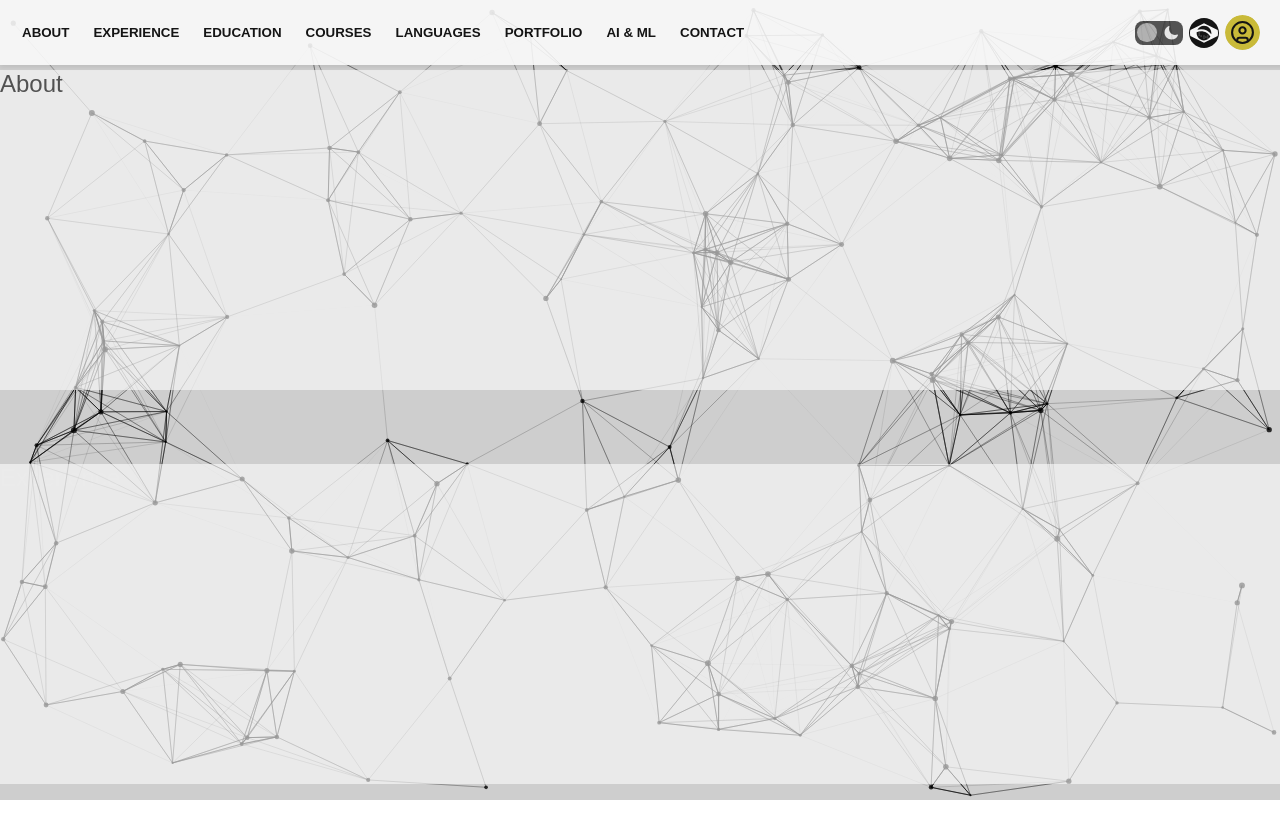
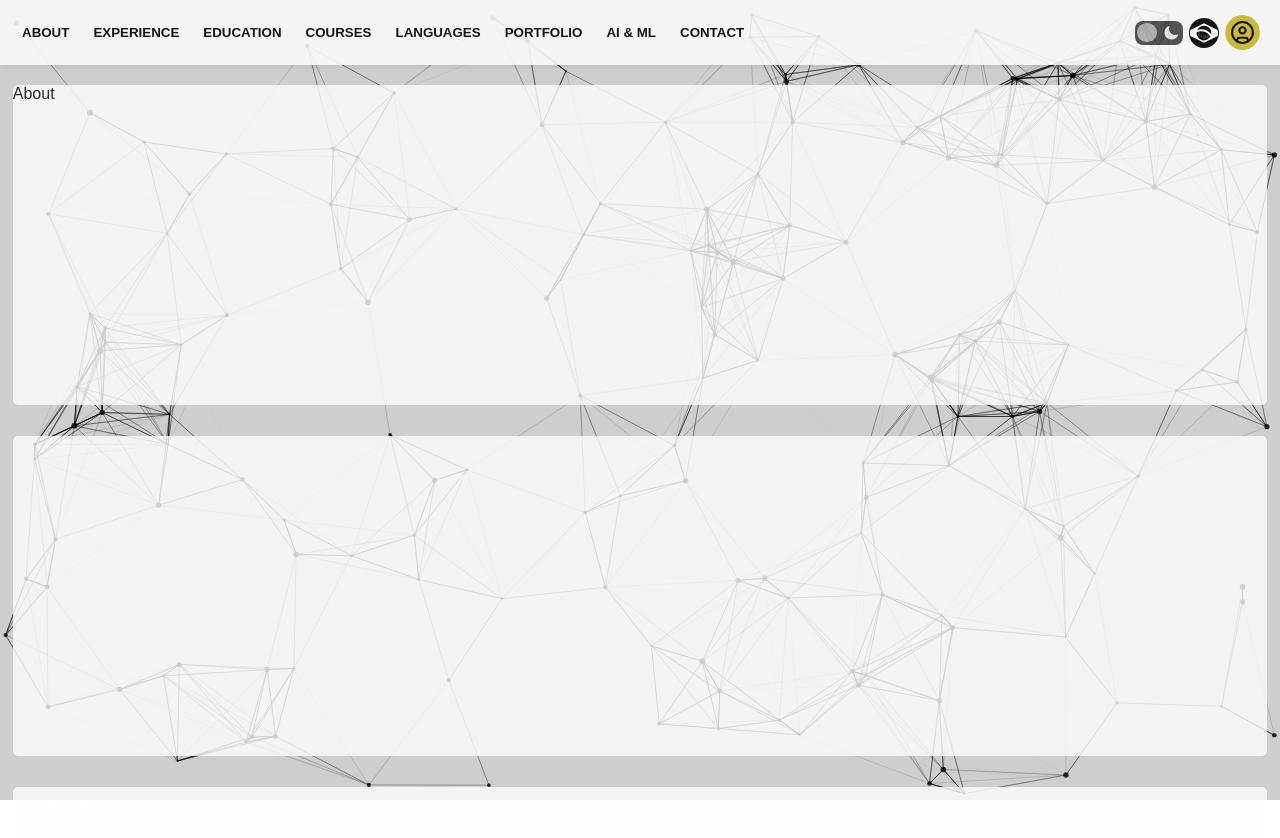
Before and after one commit to guicamargo/portfolio-frontend, a React (Vite) app: page / in a window 1280 px wide. Shown: the top 838 px of the page. Built offline with nearby package versions, Linux system fonts and the light colour scheme.

Commit message:
correções nos tamanhos

```diff
--- a/src/components/SectionsHome/Section1-About/index.jsx
+++ b/src/components/SectionsHome/Section1-About/index.jsx
@@ -4,7 +4,9 @@ import ConteinerSections from "../../conteinerSections";
 const Index = () => {
   return (
     <ConteinerSections>
-      <div style={{  fontSize: '24px' }}>About</div>
+      <div className="aboutContainer">
+        About
+        </div>
     </ConteinerSections>
   );
 };
--- /dev/null
+++ b/src/components/SectionsHome/Section1-About/styles.css
@@ -0,0 +1,3 @@
+.aboutContainer{
+
+}
--- a/src/components/conteinerSections/styles.css
+++ b/src/components/conteinerSections/styles.css
@@ -2,12 +2,15 @@
     display: flex;
     flex-direction: column;
     background-color: #fefefe;
-    opacity: 0.6;
-    margin-top: 10px;
+    opacity: 0.8;
+    margin-top: 5px;
     height: 40vh;
-    width: 100%;
+    width: 98%;
+    justify-self: center;
     color: #000;
-    margin-top: 70px;
+    border: transparent;
+    border-radius: 5px;
+    margin-top: 30px;
   }
 
   .dark .conteinerSections {
--- a/src/i18n/i18n.jsx
+++ b/src/i18n/i18n.jsx
@@ -17,7 +17,8 @@ i18n
   .init({
     resources,
     fallbackLng: 'en',
-    debug: true,
+    debug: false,
+
     interpolation: {
       escapeValue: false,
     },
--- a/src/layouts/PublicLayout.jsx
+++ b/src/layouts/PublicLayout.jsx
@@ -5,7 +5,7 @@ const PublicLayout = ({ children }) => {
   return (
     <div className="public-layout">
       <Header isPrivate={false} />
-      <main className="content">
+      <main className="content" style={{ marginTop: '55px' }}>
         {children}
       </main>
     </div>
--- a/src/pages/public/home/index.jsx
+++ b/src/pages/public/home/index.jsx
@@ -30,7 +30,7 @@ const Home = () => {
 
   return (
     <div className="home-container">
-      <div style={{ display: 'flex', flexDirection: 'column', gap: '4px' }}>
+      <div style={{ display: 'flex', flexDirection: 'column', gap: '1px' }}>
         <section id="section1" className="home-section">
           <SectionAbout />
         </section>
```
Also changed, not shown: src/pages/public/home/styles.css (added). Lines whose indentation alone changed are shown as unchanged.
